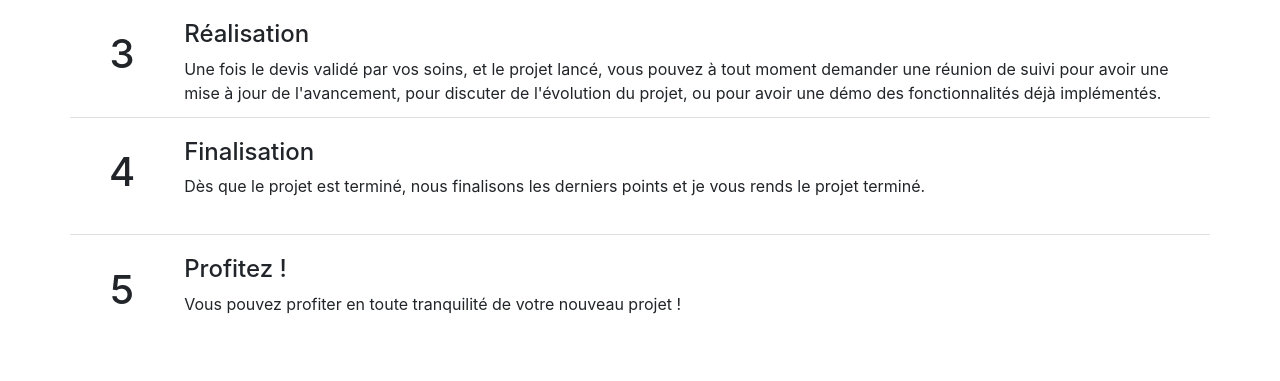
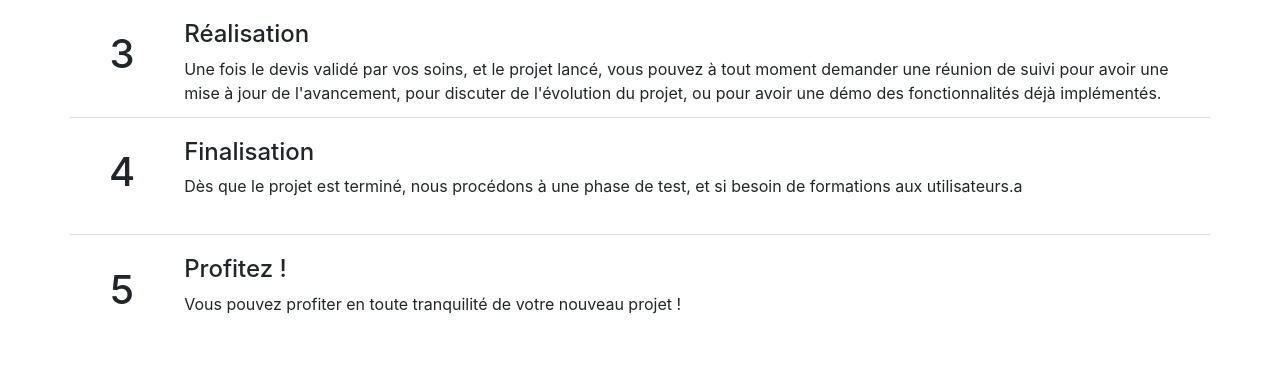
Before and after one commit to AdrienGras/personnal-page, a Symfony app: template templates/homepage/index.html.twig in a window 1280 px wide. Shown: the part 1336-1717 px from the top of the page. Run offline with Twig, Linux system fonts and the light colour scheme; the template is opened without the code that fills it, so the values that code supplies are empty; some libraries are stand-ins or nearby versions.

```diff
--- a/templates/homepage/cv.html.twig
+++ b/templates/homepage/cv.html.twig
@@ -135,11 +135,11 @@
                 <br />
                 <div>Points forts :
                     <ul>
-                        <li>Un accompagnement sur mesure pour votre projet.</li>
+                        <li>Un accompagnement sur mesure tout au long de votre projet.</li>
                         <li>Un conseil adapté à vos besoins et votre budget.</li>
                         <li>Une transparence totale sur les nécessités techniques liés à vos besoins.</li>
                         <li>La possibilité de suivre les développements par étape.</li>
-                        <li>Une facturation claire définie une fois les spécificités du projet étudiés..</li>
+                        <li>Une facturation claire définie une fois les spécificités du projet étudiés et validés.</li>
                     </ul>
                 </div>
             </div>
--- a/templates/homepage/index.html.twig
+++ b/templates/homepage/index.html.twig
@@ -105,7 +105,7 @@
 					<div class="col-md-11">
 						<h4 class="mt-2">Finalisation</h4>
 						<div class="text-left">
-							Dès que le projet est terminé, nous finalisons les derniers points et je vous rends le projet terminé. <br />&nbsp;
+							Dès que le projet est terminé, nous procédons à une phase de test, et si besoin de formations aux utilisateurs.a <br />&nbsp;
 						</div>
 					</div>
 				</dlv>
```
